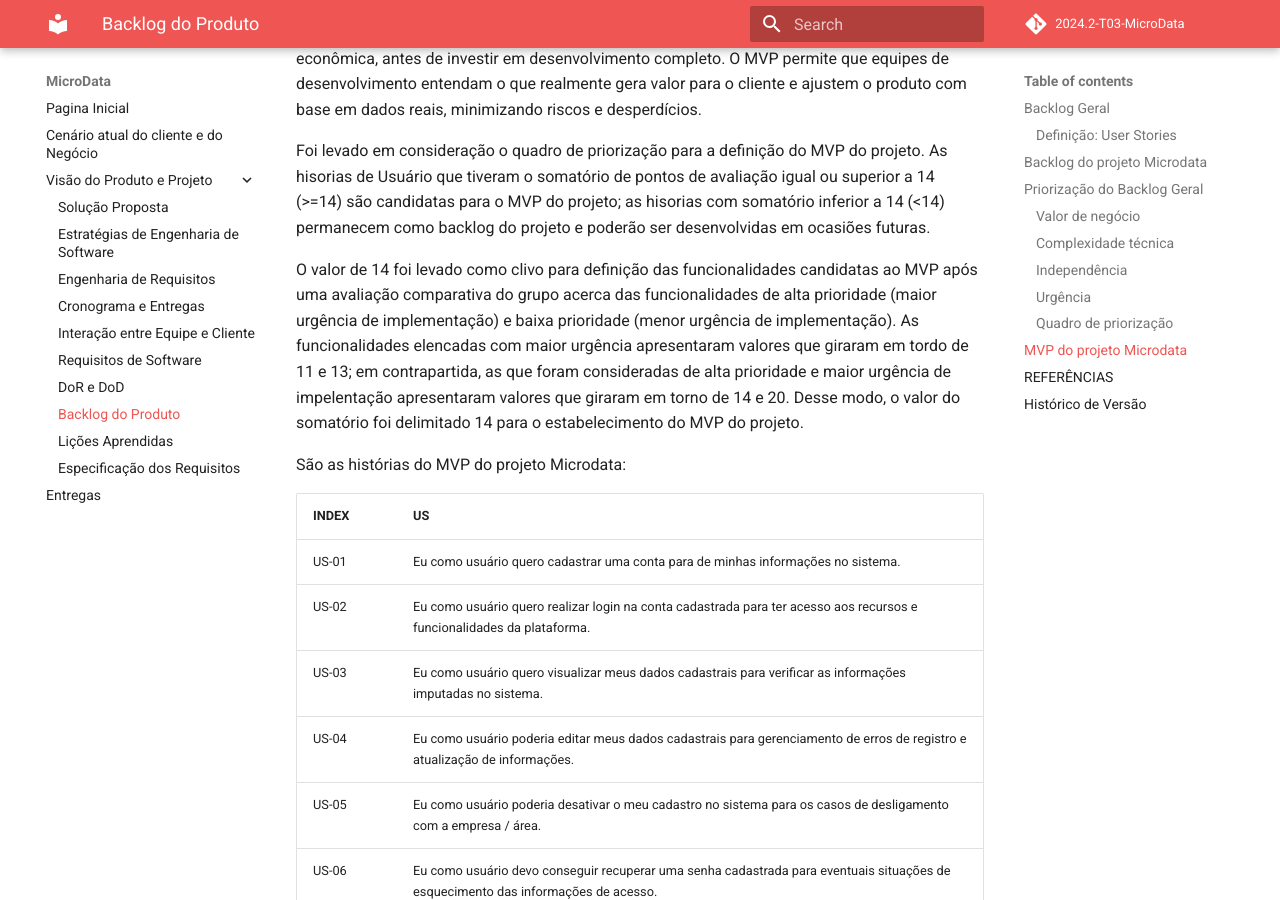
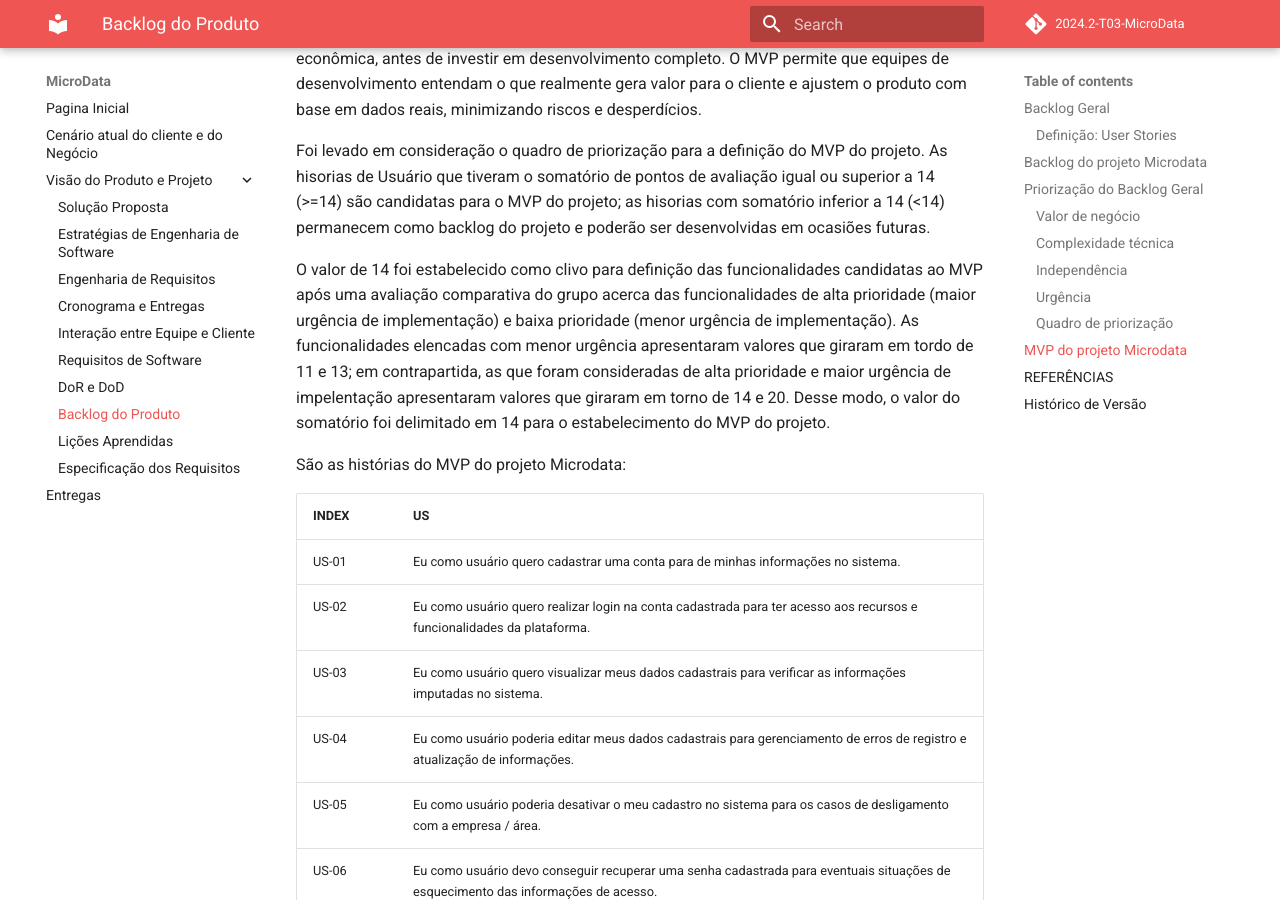
Before and after one commit to storch7/2024.2-T03-MicroData, an MkDocs documentation site: the page built from docs/visao_produto_projeto/backlog_produto.md, in a window 1280 px wide and 900 px high, scrolled down 8069 px. Built offline with MkDocs 1.6.1 and Material for MkDocs 9.7.7, drawn with Linux system fonts in a browser that asks for light colours; comment, search, counter and statistics services are not loaded.

Commit message:
Correções pontuais

```diff
--- a/docs/visao_produto_projeto/backlog_produto.md
+++ b/docs/visao_produto_projeto/backlog_produto.md
@@ -119,7 +119,7 @@ MVP (Minimum Viable Product, ou Produto Mínimo Viável) é uma versão inicial
 
 Foi levado em consideração o quadro de priorização para a definição do MVP do projeto. As hisorias de Usuário que tiveram o somatório de pontos de avaliação igual ou superior a 14 (>=14) são candidatas para o MVP do projeto; as hisorias com somatório inferior a 14 (<14) permanecem como backlog do projeto e poderão ser desenvolvidas em ocasiões futuras.
 
-O valor de 14 foi levado como clivo para definição das funcionalidades candidatas ao MVP após uma avaliação comparativa do grupo acerca das funcionalidades de alta prioridade (maior urgência de implementação) e baixa prioridade (menor urgência de implementação). As funcionalidades elencadas com maior urgência apresentaram valores que giraram em tordo de 11 e 13; em contrapartida, as que foram consideradas de alta prioridade e maior urgência de impelentação apresentaram valores que giraram em torno de 14 e 20. Desse modo, o valor do somatório foi delimitado 14 para o estabelecimento do MVP do projeto.
+O valor de 14 foi estabelecido como clivo para definição das funcionalidades candidatas ao MVP após uma avaliação comparativa do grupo acerca das funcionalidades de alta prioridade (maior urgência de implementação) e baixa prioridade (menor urgência de implementação). As funcionalidades elencadas com menor urgência apresentaram valores que giraram em tordo de 11 e 13; em contrapartida, as que foram consideradas de alta prioridade e maior urgência de impelentação apresentaram valores que giraram em torno de 14 e 20. Desse modo, o valor do somatório foi delimitado em 14 para o estabelecimento do MVP do projeto.
 
 São as histórias do MVP do projeto Microdata:
 
```
